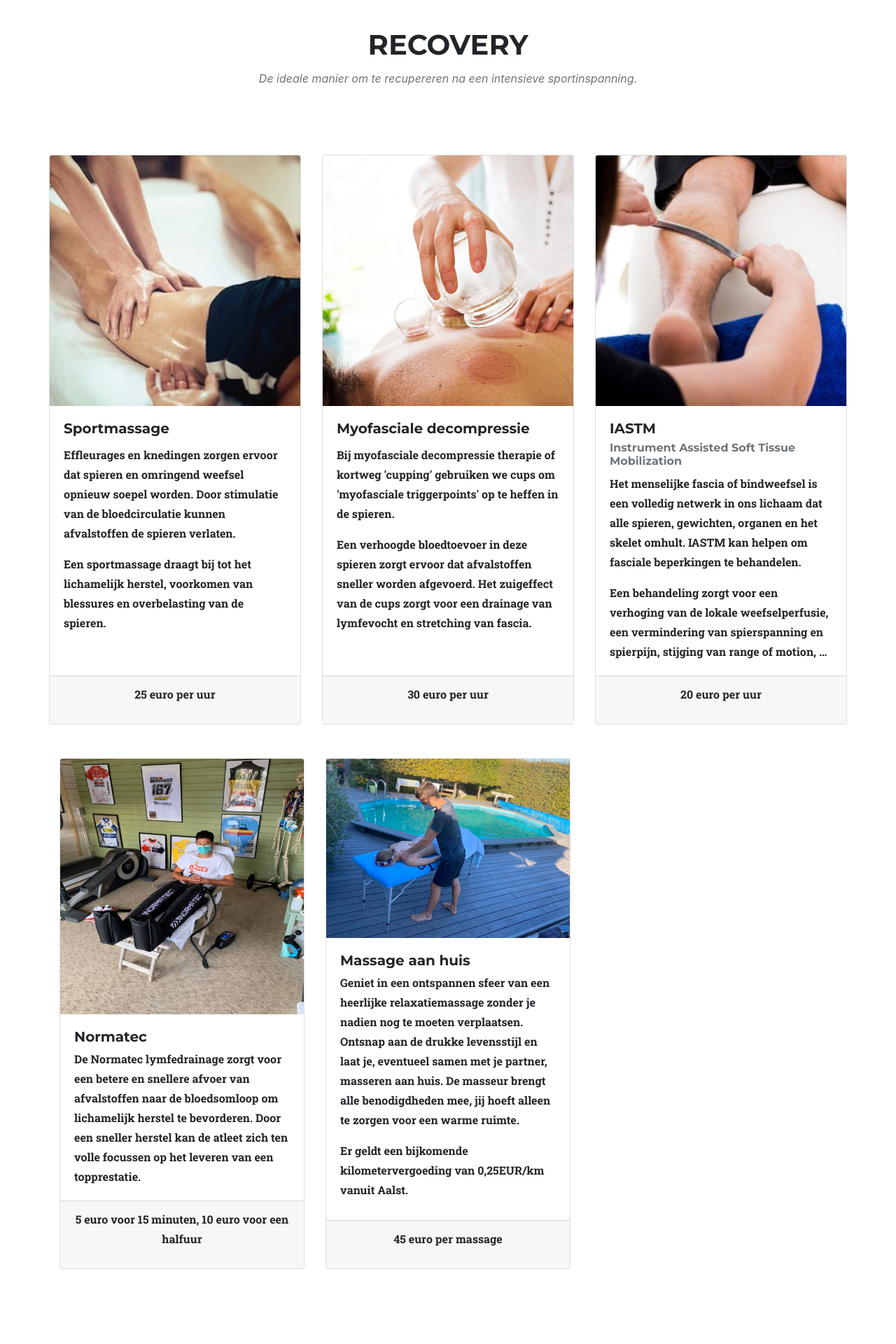
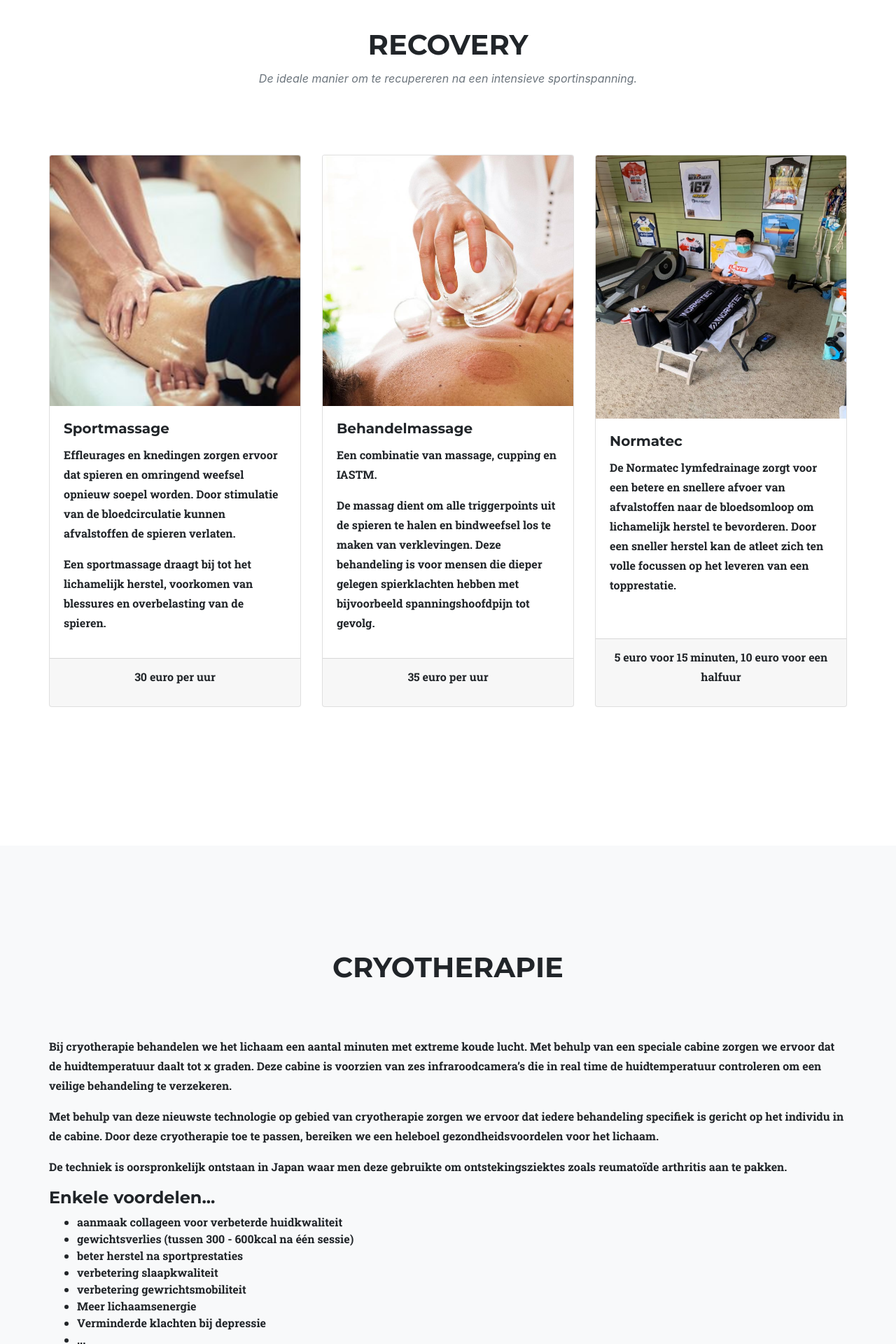
Before and after one commit to wimdetroyer/demusculatuur, a PHP site: page /index.html in a window 1280 px wide. Shown: the part 840-2760 px from the top of the page at 70% size. Run offline with PHP 8.4, Linux system fonts and the light colour scheme; some web fonts are replaced.

Commit message:
Cryotherapie toegevoegd

```diff
--- a/index.html
+++ b/index.html
@@ -9,7 +9,7 @@
   <meta name="author" content="">
   <meta name="format-detection" content="telephone=no">
 
-  <title>De Musculatuur - Recovery  &amp; Performance</title>
+  <title>De Musculatuur - Recovery &amp; Performance</title>
 
   <!-- Bootstrap core CSS    -->
   <link href="vendor/bootstrap/css/bootstrap.min.css" rel="stylesheet">
@@ -18,7 +18,8 @@
   <link href="vendor/fontawesome-free/css/all.min.css" rel="stylesheet" type="text/css">
   <link href="https://fonts.googleapis.com/css?family=Montserrat:400,700" rel="stylesheet" type="text/css">
   <link href='https://fonts.googleapis.com/css?family=Kaushan+Script' rel='stylesheet' type='text/css'>
-  <link href='https://fonts.googleapis.com/css?family=Droid+Serif:400,700,400italic,700italic' rel='stylesheet' type='text/css'>
+  <link href='https://fonts.googleapis.com/css?family=Droid+Serif:400,700,400italic,700italic' rel='stylesheet'
+    type='text/css'>
   <link href='https://fonts.googleapis.com/css?family=Roboto+Slab:400,100,300,700' rel='stylesheet' type='text/css'>
 
   <!-- Custom styles for this template -->
@@ -35,8 +36,9 @@
       <a class="navbar-brand js-scroll-trigger" href="#page-top">
         De musculatuur
       </a>
-      <button class="navbar-toggler navbar-toggler-right" type="button" data-toggle="collapse" data-target="#navbarResponsive"
-        aria-controls="navbarResponsive" aria-expanded="false" aria-label="Toggle navigation">
+      <button class="navbar-toggler navbar-toggler-right" type="button" data-toggle="collapse"
+        data-target="#navbarResponsive" aria-controls="navbarResponsive" aria-expanded="false"
+        aria-label="Toggle navigation">
         Menu
         <i class="fas fa-bars"></i>
       </button>
@@ -44,6 +46,9 @@
         <ul class="navbar-nav text-uppercase ml-auto">
           <li class="nav-item">
             <a class="nav-link js-scroll-trigger" href="#recovery">Recovery</a>
+          </li>
+          <li class="nav-item">
+            <a class="nav-link js-scroll-trigger" href="#cryotherapie">Cryotherapie</a>
           </li>
           <li class="nav-item">
             <a class="nav-link js-scroll-trigger" href="#performance">Performance</a>
@@ -71,15 +76,12 @@
 
   <!-- Recovery -->
   <section id="recovery">
-
     <div class="container">
-
-
-
       <div class="row">
         <div class="col-lg-12 text-center">
           <h2 class="section-heading text-uppercase">Recovery</h2>
-          <h3 class="section-subheading text-muted">De ideale manier om te recupereren na een intensieve sportinspanning.
+          <h3 class="section-subheading text-muted">De ideale manier om te recupereren na een intensieve
+            sportinspanning.
           </h3>
           <br />
         </div>
@@ -87,7 +89,7 @@
       <div class="row">
         <div class="card-deck">
           <div class="card">
-            <img class="card-img-top" src="/img/cards/sportmassage/sportmassage.jpg" alt="Card image cap">
+            <img class="card-img-top" src="/img/cards/sportmassage/sportmassage.jpg" alt="Sportmassage">
             <div class="card-body">
               <h5 class="card-title">Sportmassage</h5>
               <p class="card-text">
@@ -100,98 +102,31 @@
               </p>
             </div>
             <div class="card-footer">
-              <p class="text-center">25 euro per uur</p>
-            </div>
-          </div>
-          <div class="card">
-            <img class="card-img-top" src="/img/cards/sportmassage/cupping.jpg" alt="Card image cap">
-            <div class="card-body">
-              <h5 class="card-title">Myofasciale decompressie</h5>
-              <p class="card-text">
-                Bij myofasciale decompressie therapie of kortweg 'cupping' gebruiken we cups om 'myofasciale
-                triggerpoints' op te heffen in de spieren.
-              </p>
-              <p class="card-text">
-                Een verhoogde bloedtoevoer in deze spieren zorgt ervoor dat afvalstoffen sneller worden afgevoerd. Het
-                zuigeffect van de
-                cups zorgt voor een drainage van lymfevocht en stretching van fascia. </p>
-            </div>
-            <div class="card-footer">
               <p class="text-center">30 euro per uur</p>
             </div>
           </div>
           <div class="card">
-            <img class="card-img-top" src="/img/cards/sportmassage/iastm.jpg" alt="Card image cap">
+            <img class="card-img-top" src="/img/cards/sportmassage/cupping.jpg" alt="Behandelmassage">
             <div class="card-body">
-              <h5 class="card-title">IASTM</h5>
-              <h6 class="card-subtitle mb-2 text-muted">Instrument Assisted Soft Tissue Mobilization</h6>
+              <h5 class="card-title">Behandelmassage</h5>
               <p class="card-text">
-                Het menselijke fascia of bindweefsel is een volledig netwerk in ons lichaam dat alle spieren, gewichten,
-                organen en het
-                skelet omhult. IASTM kan helpen om fasciale beperkingen te behandelen.
+                Een combinatie van massage, cupping en IASTM.
               </p>
               <p class="card-text">
-                Een behandeling zorgt voor een verhoging van de lokale weefselperfusie, een vermindering van spierspanning
-                en spierpijn,
-                stijging van range of motion, …
+                De massag dient om alle triggerpoints uit de spieren te halen en bindweefsel los te maken van
+                verklevingen.
+                Deze behandeling is voor mensen die dieper gelegen spierklachten hebben met bijvoorbeeld
+                spanningshoofdpijn tot gevolg.
               </p>
             </div>
             <div class="card-footer">
-              <p class="text-center">20 euro per uur</p>
-            </div>
-          </div>
-        </div>
-      </div>
-      <br />
-
-<!--       <div class="row">
-        <div class="card-deck">
-          <div class="card">
-            <img class="card-img-top" src="/img/cards/normatec.jpg" alt="Card image cap">
-            <div class="card-body">
-              <h5 class="card-title">Normatec</h5>
-              <h6 class="card-subtitle mb-2 text-muted"></h6>
-              <p class="card-text">
-                De Normatec lymfedrainage zorgt voor een betere en snellere afvoer van afvalstoffen naar de bloedsomloop
-                om lichamelijk herstel te bevorderen.
-                Door een sneller herstel kan de atleet zich ten volle focussen op het leveren van een topprestatie.
-              </p>
-            </div>
-            <div class="card-footer">
-              <p class="text-center"> 5 euro voor 15 minuten, 10 euro voor een halfuur</p>
+              <p class="text-center">35 euro per uur</p>
             </div>
           </div>
           <div class="card">
-            <img class="card-img-top" src="/img/cards/massageaanhuis.jpg" alt="Card image cap">
-            <div class="card-body">
-              <h5 class="card-title">Massage aan huis</h5>
-              <h6 class="card-subtitle mb-2 text-muted"></h6>
-              <p class="card-text">
-                Geniet in een ontspannen sfeer van een heerlijke relaxatiemassage zonder je nadien nog te moeten
-                verplaatsen.
-                Ontsnap aan de drukke levensstijl en laat je, eventueel samen met je partner, masseren aan huis. De
-                masseur brengt alle benodigdheden mee, jij hoeft alleen te zorgen voor een warme ruimte.
-              </p>
-              <p class="card-text">
-                Er geldt een bijkomende kilometervergoeding van 0,25EUR/km vanuit Aalst.
-              </p>
-            </div>
-            <div class="card-footer">
-              <p class="text-center">45 euro per massage</p>
-            </div>
-          </div>
-
-        </div>
-      </div> -->
-      <br>
-
-      <div class="row">
-        <div class="col-md-4 col-sm-6 pb-4">
-            <div class="card h-100">
-              <img class="card-img-top img-fluid" src="/img/cards/normatec.jpg" alt="Card image cap">
+            <img class="card-img-top" src="/img/cards/normatec.jpg" alt="Normatec">
             <div class="card-body">
               <h5 class="card-title">Normatec</h5>
-                <h6 class="card-subtitle mb-2 text-muted"></h6>
               <p class="card-text">
                 De Normatec lymfedrainage zorgt voor een betere en snellere afvoer van afvalstoffen naar de bloedsomloop
                 om lichamelijk herstel te bevorderen.
@@ -203,38 +138,95 @@
             </div>
           </div>
         </div>
-        <div class="col-md-4 col-sm-6 pb-4">
-            <div class="card h-100">
-              <img class="card-img-top img-fluid" src="/img/cards/massageaanhuis.jpg" alt="Card image cap">
-              <div class="card-body">
-                <h5 class="card-title">Massage aan huis</h5>
-                <h6 class="card-subtitle mb-2 text-muted"></h6>
-                <p class="card-text">
-                  Geniet in een ontspannen sfeer van een heerlijke relaxatiemassage zonder je nadien nog te moeten
-                  verplaatsen.
-                  Ontsnap aan de drukke levensstijl en laat je, eventueel samen met je partner, masseren aan huis. De
-                  masseur brengt alle benodigdheden mee, jij hoeft alleen te zorgen voor een warme ruimte.
-                </p>
-                <p class="card-text">
-                  Er geldt een bijkomende kilometervergoeding van 0,25EUR/km vanuit Aalst.
-                </p>
       </div>
-              <div class="card-footer">
-                <p class="text-center">45 euro per massage</p>
-              </div>
-            </div>
-        </div>
-    </div>
+      <br />
+
+      <br>
 
     </div>
+  </section>
 
 
 
+  <!-- Cryotherapie -->
+  <section class="bg-light" id="cryotherapie">
+    <div class="container">
+      <div class="row">
+        <div class="col-lg-12 text-center">
+          <h2 class="section-heading text-uppercase">Cryotherapie</h2>
+          <h3 class="section-subheading text-muted"></h3>
+        </div>
+      </div>
+      <div class="row">
 
+        <p>
+          Bij cryotherapie behandelen we het lichaam een aantal minuten met extreme koude lucht. Met behulp van een
+          speciale cabine zorgen we ervoor dat de huidtemperatuur daalt tot x graden. Deze cabine is voorzien van zes
+          infraroodcamera’s die in real time de huidtemperatuur controleren om een veilige behandeling te verzekeren.
+        </p>
+        <p>
+          Met behulp van deze nieuwste technologie op gebied van cryotherapie zorgen we ervoor dat iedere behandeling
+          specifiek is gericht op het individu in de cabine. Door deze cryotherapie toe te passen, bereiken we een
+          heleboel gezondheidsvoordelen voor het lichaam.
+        </p>
+
+        <p>
+          De techniek is oorspronkelijk ontstaan in Japan waar men deze gebruikte om ontstekingsziektes zoals reumatoïde
+          arthritis aan te pakken.
+        </p>
+      </div>
+
+      <div class="row">
+        <h4>Enkele voordelen...</h4>
+      </div>
+      <div class="row">
+        <ul>
+          <li>aanmaak collageen voor verbeterde huidkwaliteit</li>
+          <li>gewichtsverlies (tussen 300 - 600kcal na één sessie)</li>
+          <li>beter herstel na sportprestaties</li>
+          <li>verbetering slaapkwaliteit</li>
+          <li>verbetering gewrichtsmobiliteit</li>
+          <li>Meer lichaamsenergie</li>
+          <li>Verminderde klachten bij depressie</li>
+          <li>...</li>
+
+        </ul>
+      </div>
+      <div id="carouselExampleIndicators" class="carousel slide" data-ride="carousel">
+        <ol class="carousel-indicators">
+          <li data-target="#carouselExampleIndicators" data-slide-to="0" class="active"></li>
+          <li data-target="#carouselExampleIndicators" data-slide-to="1"></li>
+          <li data-target="#carouselExampleIndicators" data-slide-to="2"></li>
+
+        </ol>
+        <div class="carousel-inner">
+          <div class="carousel-item active">
+            <img class="d-block w-100" style="height: 600px;" src="/img/cryotherapie/cryo.jpg" alt="First slide">
+          </div>
+          <div class="carousel-item">
+            <img class="d-block w-100" style="height: 600px;" src="/img/cryotherapie/cryo4.jpg" alt="Third slide">
+          </div>
+          <div class="carousel-item">
+            <img class="d-block w-100" style="height: 600px;" src="/img/cryotherapie/cryo6.png" alt="Third slide">
+          </div>
+        </div>
+        <a class="carousel-control-prev" href="#carouselExampleIndicators" role="button" data-slide="prev">
+          <span class="carousel-control-prev-icon" aria-hidden="true"></span>
+          <span class="sr-only">Previous</span>
+        </a>
+        <a class="carousel-control-next" href="#carouselExampleIndicators" role="button" data-slide="next">
+          <span class="carousel-control-next-icon" aria-hidden="true"></span>
+          <span class="sr-only">Next</span>
+        </a>
+      </div>
+      <br>
+
+    </div>
   </section>
 
+
   <!-- Performance -->
-  <section class="bg-light" id="performance">
+  <section id="performance">
     <div class="container">
       <div class="row">
         <div class="col-lg-12 text-center">
@@ -247,7 +239,8 @@
         <h3>Coaching</h3>
 
         <p>
-          Werk als recreatieve of competitiesporter toe naar jouw persoonlijke sportdoelstellingen met trainingsschema's op maat.
+          Werk als recreatieve of competitiesporter toe naar jouw persoonlijke sportdoelstellingen met trainingsschema's
+          op maat.
           Dit in samenspraak met de gepaste begeleiding van jouw sportcoach binnen ons multidisciplinair team.
         </p>
         <a href="#coaching" id="moreInfoButton" class="btn btn-primary btn-lg js-scroll-trigger">Ik wil meer info...</a>
@@ -260,17 +253,20 @@
         <h3>Nutrition</h3>
 
         <p>
-          Een factor die tegenwoordig meer in beeld komt om topprestaties neer te zetten is <em>voeding</em> op maat van de atleet.
-          Zoekt u nog die extra procenten tot sportieve vooruitgang, of wilt u kilo's verliezen, dan is begeleiding een <em>must have</em>.
+          Een factor die tegenwoordig meer in beeld komt om topprestaties neer te zetten is <em>voeding</em> op maat van
+          de atleet.
+          Zoekt u nog die extra procenten tot sportieve vooruitgang, of wilt u kilo's verliezen, dan is begeleiding een
+          <em>must have</em>.
         </p>
-        <a href="#nutrition" id="moreInfoButton" class="btn btn-primary btn-lg js-scroll-trigger">Ik wil meer info...</a>
+        <a href="#nutrition" id="moreInfoButton" class="btn btn-primary btn-lg js-scroll-trigger">Ik wil meer
+          info...</a>
 
       </div>
     </div>
   </section>
 
   <!-- coaching -->
-  <section id="coaching">
+  <section class="bg-light" id="coaching">
     <div class="container">
       <div class="row">
         <div class="col-lg-12 text-center">
@@ -283,11 +279,14 @@
         <h3>Coaching</h3>
 
         <p>
-          Een persoonlijke aanpak staat steeds centraal in onze begeleiding wanneer we met een goede, wederzijdse communicatie werken naar jouw sportdoelstellingen, afhankelijk van jouw levenssituatie.
+          Een persoonlijke aanpak staat steeds centraal in onze begeleiding wanneer we met een goede, wederzijdse
+          communicatie werken naar jouw sportdoelstellingen, afhankelijk van jouw levenssituatie.
         </p>
 
         <p>
-          Binnen ons coaching team ligt de expertise op drie verschillende sporttakken (triatlon, fietsen en lopen). Bij elke sporttak heeft u de keuze uit drie formules waarbij u - naargelang uw ambitie - een passende keuze kunt maken.
+          Binnen ons coaching team ligt de expertise op drie verschillende sporttakken (triatlon, fietsen en lopen). Bij
+          elke sporttak heeft u de keuze uit drie formules waarbij u - naargelang uw ambitie - een passende keuze kunt
+          maken.
         </p>
       </div>
 
@@ -329,7 +328,7 @@
             </p>
           </div>
           <div class="card-footer" style="background-color: #fec810;">
-              <p class="text-center" >90 euro per maand</p>
+            <p class="text-center">90 euro per maand</p>
           </div>
         </div>
 
@@ -363,7 +362,7 @@
   </section>
 
   <!-- nutrition -->
-  <section class="bg-light" id="nutrition">
+  <section id="nutrition">
     <div class="container">
       <div class="row">
         <div class="col-lg-12 text-center">
@@ -376,7 +375,8 @@
         <h3>Begeleiding voor de sporter</h3>
 
         <p>
-          Slechte voeding kan uw prestatie sterk ondermijnen waardoor u die laatste procenten voor een topprestatie te kort komt. Voeding vraagt een specifieke aanpak naargelang de sport die men beoefent.
+          Slechte voeding kan uw prestatie sterk ondermijnen waardoor u die laatste procenten voor een topprestatie te
+          kort komt. Voeding vraagt een specifieke aanpak naargelang de sport die men beoefent.
         </p>
       </div>
       <div class="row">
@@ -384,7 +384,8 @@
         <h3>Algemeen voedingsadvies</h3>
 
         <p>
-          Hedendaagse diëten zijn gericht op snel gewichtsverlies zonder een langetermijnsvisie. Voeding is persoonlijk en
+          Hedendaagse diëten zijn gericht op snel gewichtsverlies zonder een langetermijnsvisie. Voeding is persoonlijk
+          en
           vergt hierdoor ook een specifieke aanpak van persoon tot persoon.
           Bij een intakegesprek krijgen we inzicht op u en uw voedingsgewoontes.
           Met een gerichte opmeting krijgen we een actuele stand van zaken waaruit we haalbare doelen opstellen.
@@ -427,28 +428,34 @@
             <div class="row">
               <div class="col-md-6">
                 <div class="form-group">
-                  <input class="form-control" id="name" type="text" placeholder="Naam *" required="required" data-validation-required-message="Gelieve je naam in te geven.">
+                  <input class="form-control" id="name" type="text" placeholder="Naam *" required="required"
+                    data-validation-required-message="Gelieve je naam in te geven.">
                   <p class="help-block text-danger"></p>
                 </div>
                 <div class="form-group">
-                  <input class="form-control" id="email" type="email" placeholder="E-mail *" required="required" data-validation-required-message="Gelieve je e-mailadres in te geven..">
+                  <input class="form-control" id="email" type="email" placeholder="E-mail *" required="required"
+                    data-validation-required-message="Gelieve je e-mailadres in te geven..">
                   <p class="help-block text-danger"></p>
                 </div>
                 <div class="form-group">
-                  <input class="form-control" id="phone" type="tel" placeholder="GSM of telefoonnummer *" required="required" data-validation-required-message="Gelieve je GSM/telnr in te geven.">
+                  <input class="form-control" id="phone" type="tel" placeholder="GSM of telefoonnummer *"
+                    required="required" data-validation-required-message="Gelieve je GSM/telnr in te geven.">
                   <p class="help-block text-danger"></p>
                 </div>
               </div>
               <div class="col-md-6">
                 <div class="form-group">
-                  <textarea class="form-control" id="message" placeholder="Waarin ben je geïnteresseerd? *" required="required" data-validation-required-message="Gelieve een boodschap achter te laten."></textarea>
+                  <textarea class="form-control" id="message" placeholder="Waarin ben je geïnteresseerd? *"
+                    required="required"
+                    data-validation-required-message="Gelieve een boodschap achter te laten."></textarea>
                   <p class="help-block text-danger"></p>
                 </div>
               </div>
               <div class="clearfix"></div>
               <div class="col-lg-12 text-center">
                 <div id="success"></div>
-                <button id="sendMessageButton" class="btn btn-primary btn-xl text-uppercase" type="submit">Maak een afspraak</button>
+                <button id="sendMessageButton" class="btn btn-primary btn-xl text-uppercase" type="submit">Maak een
+                  afspraak</button>
               </div>
             </div>
           </form>
@@ -462,7 +469,7 @@
     <div class="container">
       <div class="row">
         <div class="col-md-4">
-          <span class="copyright">Copyright &copy; De Musculatuur 2019-2021
+          <span class="copyright">Copyright &copy; De Musculatuur 2019-2023
           </span>
 
         </div>
@@ -505,19 +512,7 @@
   <!-- Custom scripts for this template -->
   <script src="js/agency.min.js"></script>
 
-  <script>
-    $( document ).ready(function() {
 
-            min_height = $("#firstCard").height();
-            min_width = $("#firstCard").width();
-            $("#cardsRecovery.card-img-top").each(function(  ) {
-      console.log(min_height);
-        $(this).height(min_height);
-        $(this).width(min_width);
-    });
-    })
+</body>
 
-
-  </script>
-</body>
 </html>
```
Also changed, not shown: css/agency.css (+10 -0 lines), vendor/fontawesome-free/css/regular.css (+14 -0 lines), img/cryotherapie/cryo4.jpg (added), img/cryotherapie/cryo5.jpg (added), img/cryotherapie/cryo6.png (added), 4 other files. Lines whose indentation alone changed are shown as unchanged.
